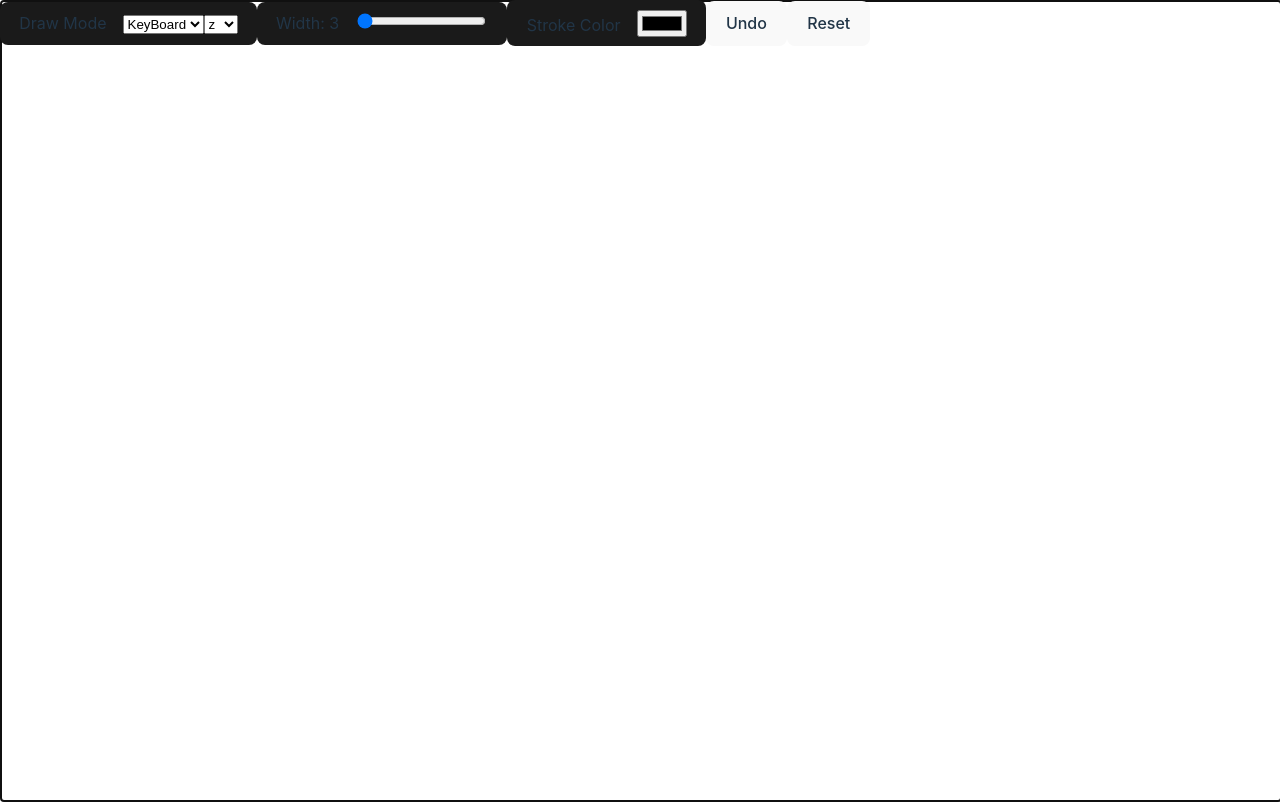
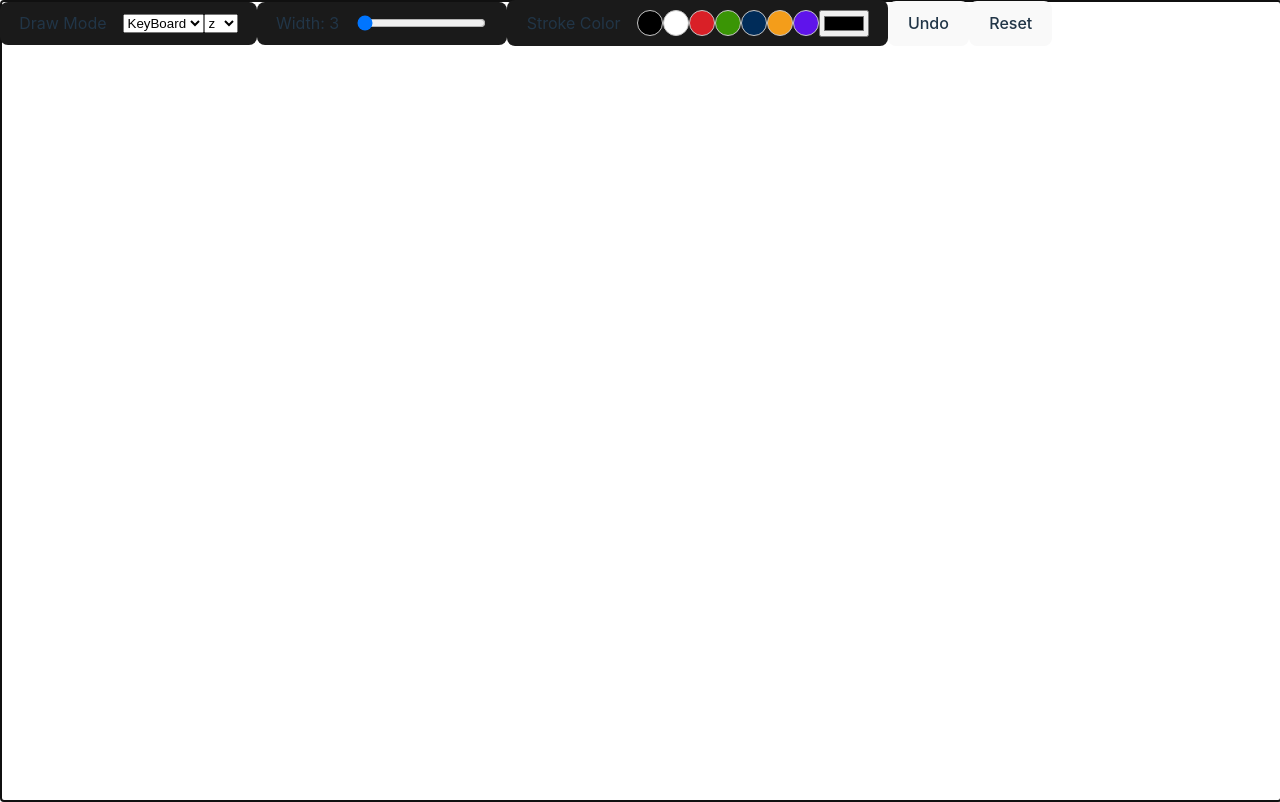
Before and after one commit to harryuan65/WhiteBoard, a React (Vite) app: page / in a window 1280 px wide. Built offline with nearby package versions, Linux system fonts and the light colour scheme.

Commit message:
feat: add default stroke colors

```diff
--- a/src/components/Tool/styles.module.css
+++ b/src/components/Tool/styles.module.css
@@ -3,6 +3,8 @@
   background-color: var(--element-background-color);
   padding: 0.6em 1.2em;
   border-radius: 8px;
+  display: flex;
+  align-items: center;
 }
 
 .Tool .Title {
--- a/src/components/WhiteBoard/index.tsx
+++ b/src/components/WhiteBoard/index.tsx
@@ -5,6 +5,16 @@ import Tool from '../Tool';
 import { MODES, Keys } from '../constants';
 import { DrawMode, KeyType } from '../types';
 import styles from './styles.module.css';
+
+const DefaultStrokeColors = [
+  '#000000',
+  '#ffffff',
+  '#D92027',
+  '#3a9505',
+  '#002c59',
+  '#F49D1A',
+  '#5f14eb',
+];
 
 const Whiteboard: React.FC = () => {
   const canvasRef = useRef<HTMLCanvasElement>(null);
@@ -171,6 +181,16 @@ const Whiteboard: React.FC = () => {
           />
         </Tool>
         <Tool title="Stroke Color">
+          {DefaultStrokeColors.map((color) => (
+            <span
+              className={[
+                styles.DefaultStrokeColorOption,
+                strokeStyle === color && styles.selected,
+              ].join(' ')}
+              style={{ '--color': color } as React.CSSProperties}
+              onClick={() => setStrokeStyle(color)}
+            ></span>
+          ))}
           <input
             type="color"
             value={strokeStyle}
--- a/src/components/WhiteBoard/styles.module.css
+++ b/src/components/WhiteBoard/styles.module.css
@@ -4,3 +4,16 @@
   position: fixed;
   top: 0;
 }
+
+.DefaultStrokeColorOption {
+  display: inline-block;
+  width: 24px;
+  height: 24px;
+  border-radius: 50%;
+  border: 1px solid rgb(199, 199, 199);
+  background-color: var(--color);
+}
+
+.DefaultStrokeColorOption.selected {
+  border: 2px solid rgb(199, 199, 199);
+}
```
